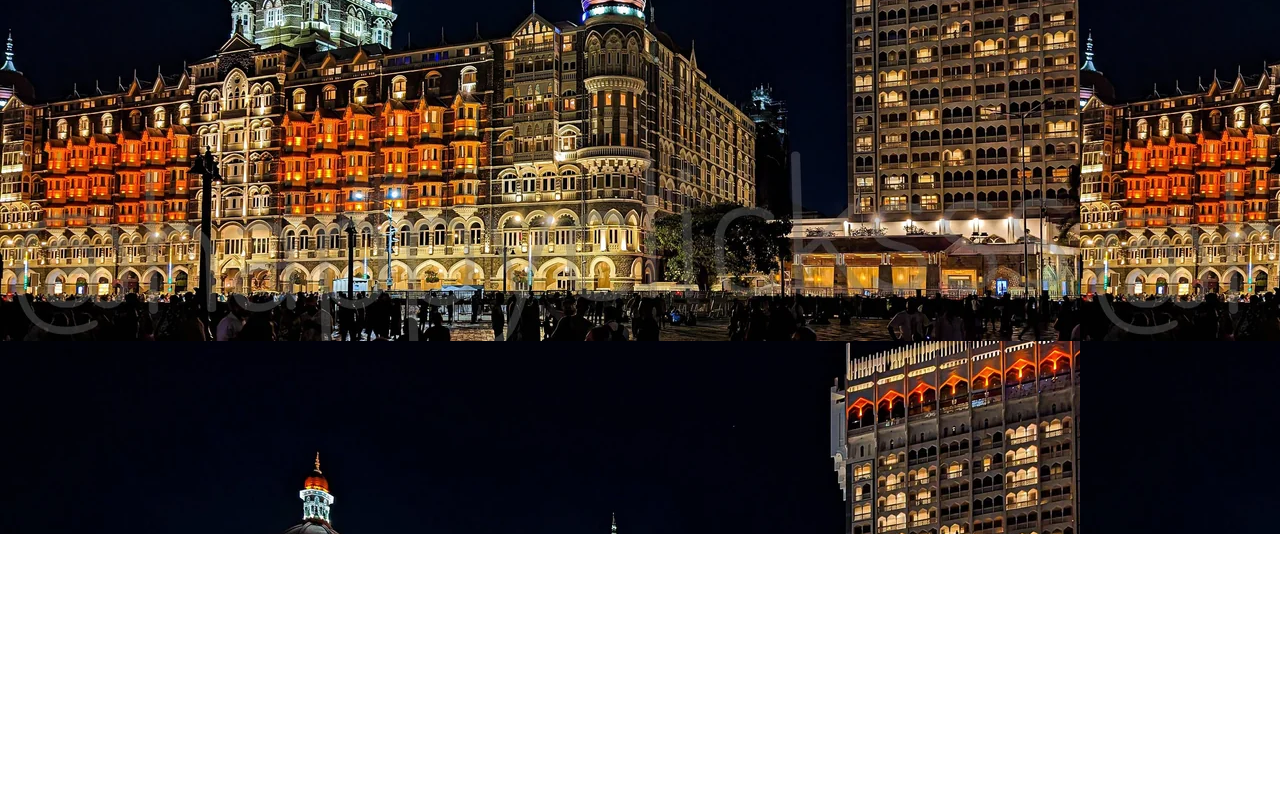
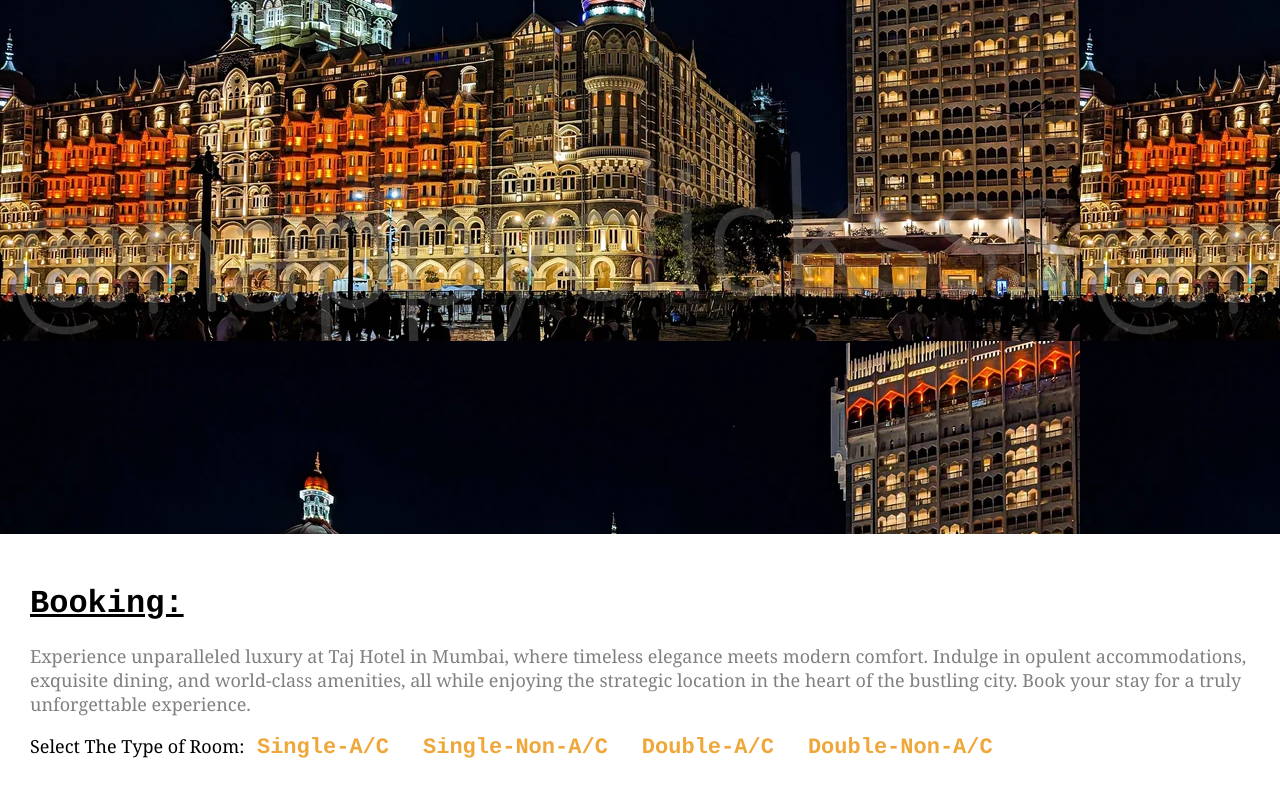
Before and after one commit to AkulaVishnuVardhanReddy/Hotel-Taj, a plain HTML site: page index.html in a window 1280 px wide. Shown: the part 370-1160 px from the top of the page. Before the commit the page ends 904 px from the top, so only its background shows below. Drawn offline with Linux system fonts and the light colour scheme.

Commit message:
Types of Bookings

```diff
--- a/index.css
+++ b/index.css
@@ -76,3 +76,23 @@ a{
 	color: white;
 	border:none;
 }
+
+
+#booking{
+	padding: 30px;
+}
+
+.home-heading{
+	font-family: "Courier";
+	font-size: 32px;
+	color: black;
+	font-weight: bold;
+	text-decoration: underline;
+
+}
+
+.home-para{
+	font-family: "Georgia";
+	font-size: 18px;
+	color: grey;
+}
--- a/index.html
+++ b/index.html
@@ -42,6 +42,22 @@
       </div>
 
 
+      <div id = "booking">
+        <h1 class = "home-heading">
+          Booking:
+        </h1>
+        <p class = "home-para">
+            Experience unparalleled luxury at Taj Hotel in Mumbai, where timeless elegance meets modern comfort. Indulge in opulent accommodations, exquisite dining, and world-class amenities, all while enjoying the strategic location in the heart of the bustling city. Book your stay for a truly unforgettable experience.
+        </p>
+        <span class = "home-para" style= "color:black; margin-right: 8px;">
+          Select The Type of Room:
+        </span>
+
+        <a href="#single-ac" class = "title-links">Single-A/C</a>
+        <a href="#single-non-ac" class = "title-links">Single-Non-A/C</a>
+        <a href="#double-ac" class = "title-links">Double-A/C</a>
+        <a href="#double-non-ac" class = "title-links">Double-Non-A/C</a>
+      </div>
 
 </body>
 </html>
```
